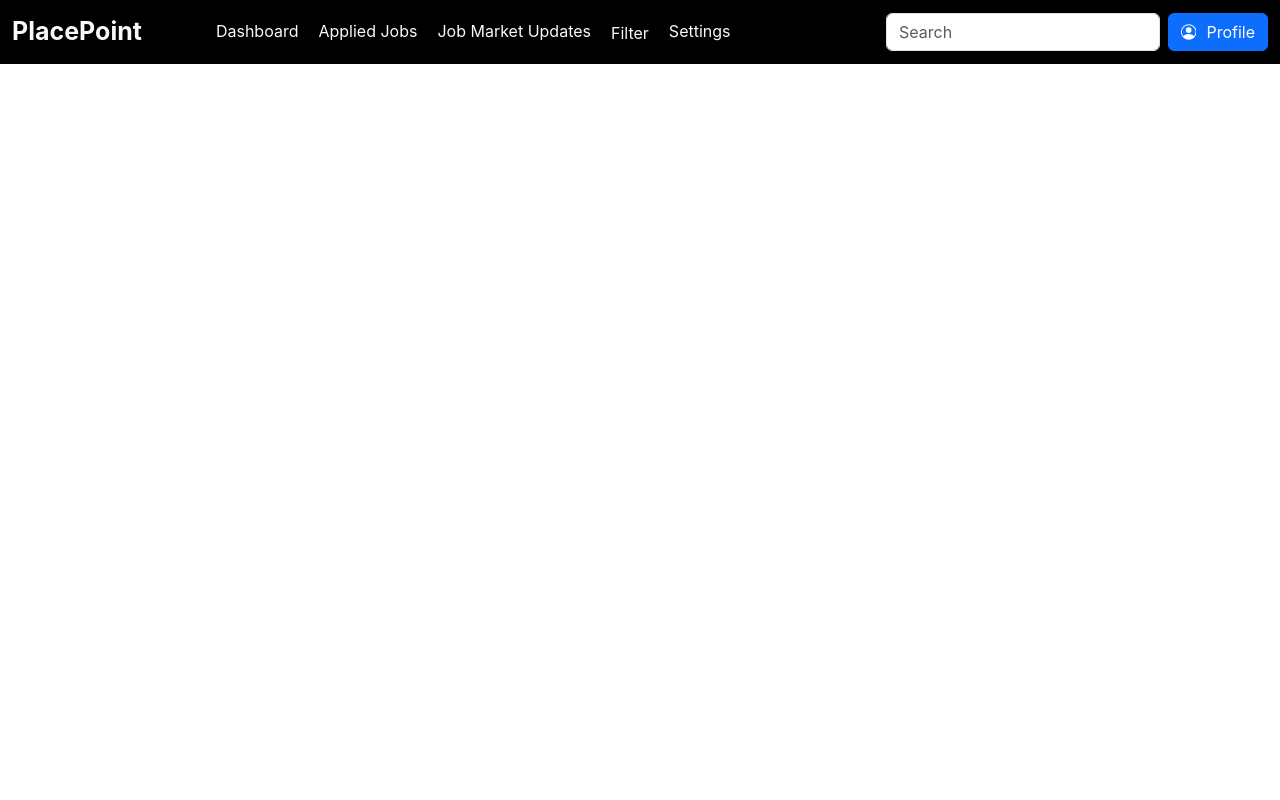
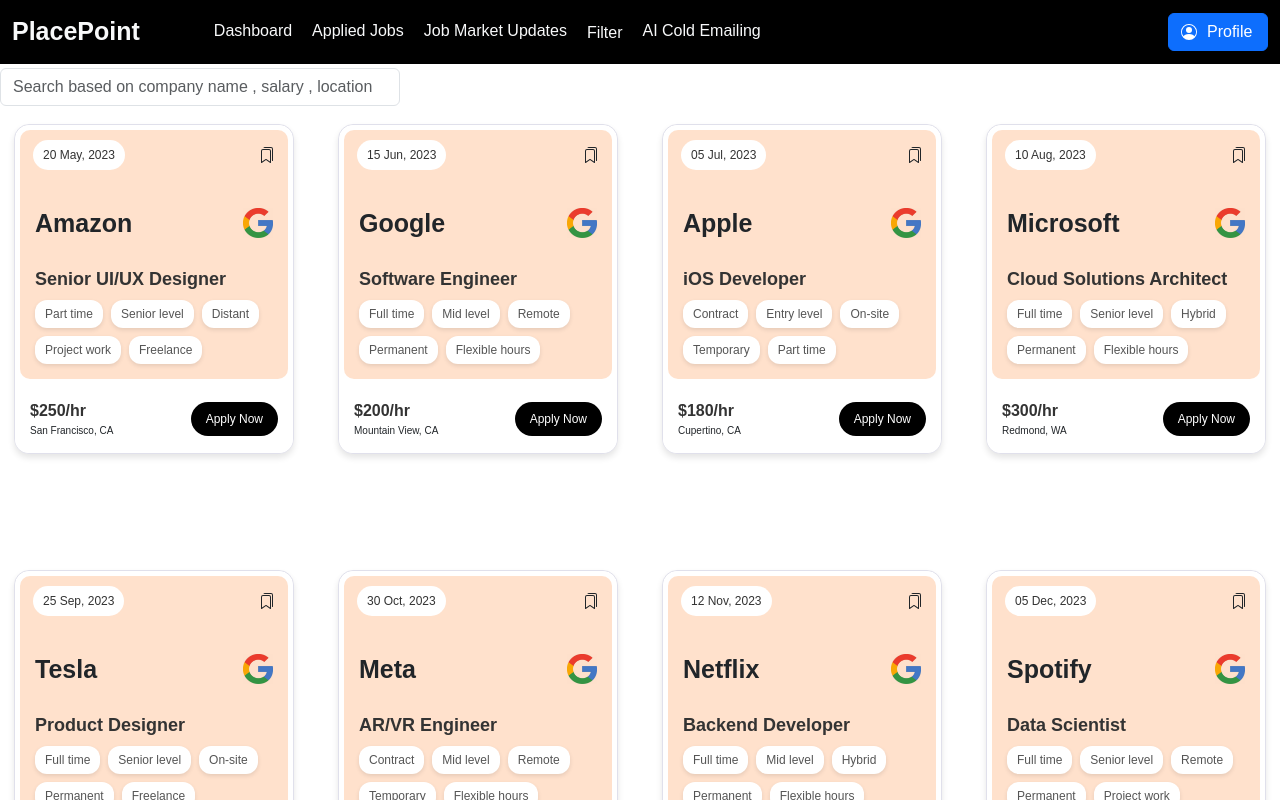
Before and after one commit to IC-XOrbit-07/PlacePoint, a React (Create React App) app: page /dashboard in a window 1280 px wide. Shown: the top 800 px of the page. Built offline with nearby package versions, Linux system fonts and the light colour scheme.

Commit message:
Added search filter on card section

```diff
--- a/src/card.css
+++ b/src/card.css
@@ -72,6 +72,7 @@
     font-weight: bold;
     color: #333;
     margin: 10px 0;
+    /* margin-left: -40px; */
 }
 
 .tags_dashboard{
--- a/src/component/Card.js
+++ b/src/component/Card.js
@@ -2,13 +2,13 @@
 import '../card.css'
 import googleLogo from '../images/google.jpg'
 
-export default function Card() {
+export default function Card(props) {
   return (
-    <div>
+    <div className='container' style={{justifyItems:'center',marginTop:"100px"}}>
         <div className="card_dashboard">
             <div className="top_div_dashboard">
                 <div className="card-header_dashboard">
-                    <p className="date_dashboard">4 Feb, 2023</p>
+                    <p className="date_dashboard">{props.date}</p>
                     <div style={{marginRight:"13px",cursor:'pointer'}}>
                         <svg xmlns="http://www.w3.org/2000/svg" width="16" height="16" fill="currentColor" className="" viewBox="0 0 16 16">
                             <path d="M2 4a2 2 0 0 1 2-2h6a2 2 0 0 1 2 2v11.5a.5.5 0 0 1-.777.416L7 13.101l-4.223 2.815A.5.5 0 0 1 2 15.5zm2-1a1 1 0 0 0-1 1v10.566l3.723-2.482a.5.5 0 0 1 .554 0L11 14.566V4a1 1 0 0 0-1-1z"/>
@@ -18,26 +18,26 @@
                 </div>
                 <div className="card-body_dashboard">
                 <div className="company_dashboard">
-                    <p style={{fontSize: "25px" ,fontWeight: "bold"}}>Google</p>
+                    <p style={{fontSize: "25px" ,fontWeight: "bold"}}>{props.company}</p>
                     {/* <img src="../images/google.jpg" alt="Google Logo" className="company-logo_dashboard"/> */}
                     <img src={googleLogo} alt="Google Logo" className="company-logo_dashboard"/>
                 </div>
-                <h3 className="job-title_dashboard">Junior UI/UX Designer</h3>
-                <div className="tags_dashboard"_dashboard>
-                    <span className="tag">Full time</span>
-                    <span className="tag">Junior level</span>
-                    <span className="tag">Distant</span>
-                    <span className="tag">Project work</span>
-                    <span className="tag">Flexible Schedule</span>
+                <h3 className="job-title_dashboard">{props.role}</h3>
+                <div className="tags_dashboard">
+                    <span className="tag">{props.employmentType[0]}</span>
+                    <span className="tag">{props.employmentType[1]}</span>
+                    <span className="tag">{props.employmentType[2]}</span>
+                    <span className="tag">{props.employmentType[3]}</span>
+                    <span className="tag">{props.employmentType[4]}</span>
                 </div>
                 </div>
             </div>
             <div className="card-footer_dashboard">
             <div style={{display: "flex", flexDirection: "column", gap: "0px"}}>
-                <p className="salary">20 lpa</p>
-                <p style={{marginBottom:"auto", fontSize: "10px"}}>Location: Banglore</p>
+                <p className="salary">{props.rate}</p>
+                <p style={{marginBottom:"auto", fontSize: "10px"}}>{props.location}</p>
             </div>
-            <button className="details-btn_dashboard">Details</button>
+            <button className="details-btn_dashboard">{props.detailsUrl}</button>
             </div>
         </div>
     </div>
--- a/src/component/Dashboard.js
+++ b/src/component/Dashboard.js
@@ -1,10 +1,80 @@
-import React from 'react'
-import NavbarDashboard from './NavbarDashboard'
+import React, { useState } from 'react';
+import NavbarDashboard from './NavbarDashboard';
+import Card from '../component/Card';
+import SampleData from '../sampleData'; // Adjust the path to your JSON file
+
+const getFilteredItems = (query, items) => {
+  if (!query) {
+    return items;
+  }
+  return items.filter((job) => {
+    // Convert fields to lowercase and trim spaces
+    const jobRole = job.role ? job.role.toLowerCase().trim() : '';
+    const jobCompany = job.company ? job.company.toLowerCase().trim() : '';
+    const jobDate = job.date ? job.date.toLowerCase().trim() : '';
+    const jobLocation = job.location ? job.location.toLowerCase().trim() : '';
+    const jobRate = job.rate ? job.rate.toLowerCase().trim() : '';
+    const jobEmploymentType = job.employmentType ? job.employmentType.join(' ').toLowerCase().trim() : '';
+
+    // Check if query matches any of these fields
+    return (
+      jobRole.includes(query.toLowerCase().trim()) ||
+      jobCompany.includes(query.toLowerCase().trim()) ||
+      jobDate.includes(query.toLowerCase().trim()) ||
+      jobLocation.includes(query.toLowerCase().trim()) ||
+      jobRate.includes(query.toLowerCase().trim()) ||
+      jobEmploymentType.includes(query.toLowerCase().trim())
+    );
+  });
+};
 
 export default function Dashboard() {
+  const [query, setQuery] = useState(""); // Initialize query as an empty string
+  const tracks = SampleData?SampleData:[]; // Assuming SampleData has a tracks object
+  console.log(tracks)
+  const items = tracks; // Fallback to an empty array if tracks or items is undefined
+  console.log(items)
+
+  const filteredItems = getFilteredItems(query, items)?getFilteredItems(query,items):[];
+
   return (
     <div>
-      <NavbarDashboard/>
+      <NavbarDashboard />
+      <input
+        className="form-control me-2"
+        onChange={(e) => setQuery(e.target.value)}
+        style={{
+          backgroundColor: "f2f2f5",
+          marginTop: "60px",
+          position: "absolute",
+          width: "400px",
+        }}
+        type="search"
+        placeholder="Search based on company name , salary , location"
+        aria-label="Search"
+      />
+      <div className="mt-4">
+        <div className="row row-cols-1 row-cols-sm-2 row-cols-md-2 row-cols-lg-4 g-3">
+          {filteredItems.length > 0 ? (
+            filteredItems.map((job, index) => (
+              <div className="col" key={index}>
+                <Card
+                  date={job.date}
+                  company={job.company}
+                  role={job.role}
+                  employmentType={job.employmentType}
+                  rate={job.rate}
+                  location={job.location}
+                  logoUrl={job.logoUrl}
+                  detailsUrl={"Apply Now"}
+                />
+              </div>
+            ))
+          ) : (
+            <div>No jobs available.</div> // Optional message if no jobs are found
+          )}
+        </div>
+      </div>
     </div>
-  )
+  );
 }
--- a/src/component/Homeherosection.js
+++ b/src/component/Homeherosection.js
@@ -71,7 +71,7 @@
                           <li className='mb-2'>Standard security and privacy</li>
                         </ul>
                         <div className="container text-center">
-                          <button type="button" class="btn btn-dark px-5 py-2 choose_plan_button">Choose Plan</button>
+                          <button type="button" class="btn px-5 py-2 choose_plan_button">Choose Plan</button>
                         </div>
                     </div>
                 </div>
@@ -92,7 +92,7 @@
                           <li className='mb-2'>Monthly placement trends</li>
                         </ul>
                         <div className="container text-center">
-                          <button type="button" class="btn btn-dark px-5 py-2 choose_plan_button">Choose Plan</button>
+                          <button type="button" class="btn px-5 py-2 choose_plan_button">Choose Plan</button>
                         </div>
                     </div>
                 </div>
@@ -113,7 +113,7 @@
                           <li className='mb-2'>Hiring Manager Collaboration</li>
                         </ul>
                         <div className="container text-center">
-                          <button type="button" class="btn btn-primary px-5 py-2 choose_plan_button">Choose Plan</button>
+                          <button type="button" class="btn px-5 py-2 choose_plan_button">Choose Plan</button>
                         </div>
                     </div>
                 </div>
--- a/src/component/NavbarDashboard.js
+++ b/src/component/NavbarDashboard.js
@@ -1,6 +1,7 @@
-import React from 'react'
+import {React,useState} from 'react'
 
 export default function NavbarDashboard() {
+
   return (
     <div>
       <nav className="navbar navbar-expand-lg bg-body-tertiary">
@@ -28,16 +29,15 @@
 
                 </li>
                 <li className="nav-item">
-                <a className="nav-link text-light" href="#">Settings</a>
+                <a className="nav-link text-light" href="#">AI Cold Emailing</a>
                 </li>
 
             </ul>
             <form className="d-flex" role="search">
-                <input className="form-control me-2" style={{backgroundColor:"f2f2f5"}} type="search" placeholder="Search" aria-label="Search"/>
                 <button type="button" className="btn btn-primary d-flex" style={{width:"100px",alignItems:"center",gap:"10px",outline:"none !important"}}>
                     <svg xmlns="http://www.w3.org/2000/svg" width="16" height="16" fill="currentColor" className="bi bi-person-circle" viewBox="0 0 16 16">
                         <path d="M11 6a3 3 0 1 1-6 0 3 3 0 0 1 6 0"></path>
-                        <path fill-rule="evenodd" d="M0 8a8 8 0 1 1 16 0A8 8 0 0 1 0 8m8-7a7 7 0 0 0-5.468 11.37C3.242 11.226 4.805 10 8 10s4.757 1.225 5.468 2.37A7 7 0 0 0 8 1"></path>
+                        <path fillRule="evenodd" d="M0 8a8 8 0 1 1 16 0A8 8 0 0 1 0 8m8-7a7 7 0 0 0-5.468 11.37C3.242 11.226 4.805 10 8 10s4.757 1.225 5.468 2.37A7 7 0 0 0 8 1"></path>
                     </svg>
                 Profile
               </button>
@@ -45,7 +45,13 @@
             </div>
         </div>
         </nav>
-        <div style={{width:"60vw",marginTop:"50px"}} className="offcanvas offcanvas-start" data-bs-scroll="true" tabindex="-1" id="offcanvasWithBothOptions" aria-labelledby="offcanvasWithBothOptionsLabel">
+
+
+        {/* <div className="sideBar my-5" style={{height:"10vh",width:"auto",backgroundColor:"#f2f2f5"}}>
+          <button className="btn text-dark" type="button" data-bs-toggle="offcanvas" data-bs-target="#offcanvasWithBothOptions" aria-controls="offcanvasWithBothOptions" style={{border:"none",paddingTop:"30px"}}>Filter</button>
+        </div> */}
+
+        <div style={{width:"60vw",marginTop:"50px"}} className="offcanvas offcanvas-start" data-bs-scroll="true" tabIndex="-1" id="offcanvasWithBothOptions" aria-labelledby="offcanvasWithBothOptionsLabel">
           <div className="offcanvas-header">
             <h5 className="offcanvas-title" id="offcanvasWithBothOptionsLabel" style={{fontWeight:"bold" ,marginTop:"40px",marginLeft:"5px"}}>Filters</h5>
             <button type="button" className="btn-close" data-bs-dismiss="offcanvas" aria-label="Close" style={{fontWeight:"bold" ,marginTop:"40px",marginRight:"10px"}}></button>
--- a/src/index.css
+++ b/src/index.css
@@ -118,7 +118,7 @@
 }
 
 .choose_plan_button{
-  background-color: blue;
+  background-color: #0d6efd;
   color: white;
   /* font-weight: bold; */
   border: none;
--- /dev/null
+++ b/src/sampleData.json
@@ -0,0 +1,142 @@
+[
+    {
+      "date": "20 May, 2023",
+      "company": "Amazon",
+      "role": "Senior UI/UX Designer",
+      "employmentType": ["Part time", "Senior level", "Distant", "Project work", "Freelance"],
+      "rate": "$250/hr",
+      "location": "San Francisco, CA",
+      "logoUrl": "https://example.com/logo-amazon.png",
+      "detailsUrl": "https://example.com/job-details/amazon-uiux"
+    },
+    {
+      "date": "15 Jun, 2023",
+      "company": "Google",
+      "role": "Software Engineer",
+      "employmentType": ["Full time", "Mid level", "Remote", "Permanent", "Flexible hours"],
+      "rate": "$200/hr",
+      "location": "Mountain View, CA",
+      "logoUrl": "https://example.com/logo-google.png",
+      "detailsUrl": "https://example.com/job-details/google-software"
+    },
+    {
+      "date": "05 Jul, 2023",
+      "company": "Apple",
+      "role": "iOS Developer",
+      "employmentType": ["Contract", "Entry level", "On-site", "Temporary", "Part time"],
+      "rate": "$180/hr",
+      "location": "Cupertino, CA",
+      "logoUrl": "https://example.com/logo-apple.png",
+      "detailsUrl": "https://example.com/job-details/apple-ios"
+    },
+    {
+      "date": "10 Aug, 2023",
+      "company": "Microsoft",
+      "role": "Cloud Solutions Architect",
+      "employmentType": ["Full time", "Senior level", "Hybrid", "Permanent", "Flexible hours"],
+      "rate": "$300/hr",
+      "location": "Redmond, WA",
+      "logoUrl": "https://example.com/logo-microsoft.png",
+      "detailsUrl": "https://example.com/job-details/microsoft-cloud"
+    },
+    {
+      "date": "25 Sep, 2023",
+      "company": "Tesla",
+      "role": "Product Designer",
+      "employmentType": ["Full time", "Senior level", "On-site", "Permanent", "Freelance"],
+      "rate": "$220/hr",
+      "location": "Palo Alto, CA",
+      "logoUrl": "https://example.com/logo-tesla.png",
+      "detailsUrl": "https://example.com/job-details/tesla-product"
+    },
+    {
+      "date": "30 Oct, 2023",
+      "company": "Meta",
+      "role": "AR/VR Engineer",
+      "employmentType": ["Contract", "Mid level", "Remote", "Temporary", "Flexible hours"],
+      "rate": "$270/hr",
+      "location": "Menlo Park, CA",
+      "logoUrl": "https://example.com/logo-meta.png",
+      "detailsUrl": "https://example.com/job-details/meta-arvr"
+    },
+    {
+      "date": "12 Nov, 2023",
+      "company": "Netflix",
+      "role": "Backend Developer",
+      "employmentType": ["Full time", "Mid level", "Hybrid", "Permanent", "Flexible hours"],
+      "rate": "$240/hr",
+      "location": "Los Gatos, CA",
+      "logoUrl": "https://example.com/logo-netflix.png",
+      "detailsUrl": "https://example.com/job-details/netflix-backend"
+    },
+    {
+      "date": "05 Dec, 2023",
+      "company": "Spotify",
+      "role": "Data Scientist",
+      "employmentType": ["Full time", "Senior level", "Remote", "Permanent", "Project work"],
+      "rate": "$260/hr",
+      "location": "New York, NY",
+      "logoUrl": "https://example.com/logo-spotify.png",
+      "detailsUrl": "https://example.com/job-details/spotify-data"
+    },
+    {
+      "date": "20 Dec, 2023",
+      "company": "LinkedIn",
+      "role": "Frontend Developer",
+      "employmentType": ["Contract", "Entry level", "On-site", "Temporary", "Freelance"],
+      "rate": "$200/hr",
+      "location": "Sunnyvale, CA",
+      "logoUrl": "https://example.com/logo-linkedin.png",
+      "detailsUrl": "https://example.com/job-details/linkedin-frontend"
+    },
+    {
+      "date": "02 Jan, 2024",
+      "company": "Twitter",
+      "role": "DevOps Engineer",
+      "employmentType": ["Part time", "Mid level", "Remote", "Temporary", "Project work"],
+      "rate": "$230/hr",
+      "location": "San Francisco, CA",
+      "logoUrl": "https://example.com/logo-twitter.png",
+      "detailsUrl": "https://example.com/job-details/twitter-devops"
+    },
+    {
+      "date": "15 Jan, 2024",
+      "company": "Snapchat",
+      "role": "Machine Learning Engineer",
+      "employmentType": ["Full time", "Senior level", "Hybrid", "Permanent", "Flexible hours"],
+      "rate": "$300/hr",
+      "location": "Santa Monica, CA",
+      "logoUrl": "https://example.com/logo-snapchat.png",
+      "detailsUrl": "https://example.com/job-details/snapchat-ml"
+    },
+    {
+      "date": "20 Feb, 2024",
+      "company": "Adobe",
+      "role": "Graphic Designer",
+      "employmentType": ["Part time", "Entry level", "Remote", "Freelance", "Project work"],
+      "rate": "$190/hr",
+      "location": "San Jose, CA",
+      "logoUrl": "https://example.com/logo-adobe.png",
+      "detailsUrl": "https://example.com/job-details/adobe-graphic"
+    },
+    {
+      "date": "05 Mar, 2024",
+      "company": "Zoom",
+      "role": "Full Stack Developer",
+      "employmentType": ["Full time", "Mid level", "Remote", "Permanent", "Project work"],
+      "rate": "$250/hr",
+      "location": "San Jose, CA",
+      "logoUrl": "https://example.com/logo-zoom.png",
+      "detailsUrl": "https://example.com/job-details/zoom-fullstack"
+    },
+    {
+      "date": "18 Mar, 2024",
+      "company": "Dropbox",
+      "role": "UI Developer",
+      "employmentType": ["Part time", "Entry level", "On-site", "Freelance", "Temporary"],
+      "rate": "$180/hr",
+      "location": "San Francisco, CA",
+      "logoUrl": "https://example.com/logo-dropbox.png",
+      "detailsUrl": "https://example.com/job-details/dropbox-ui"
+    }
+]
```
Also changed, not shown: src/App.js (+0 -21 lines).
